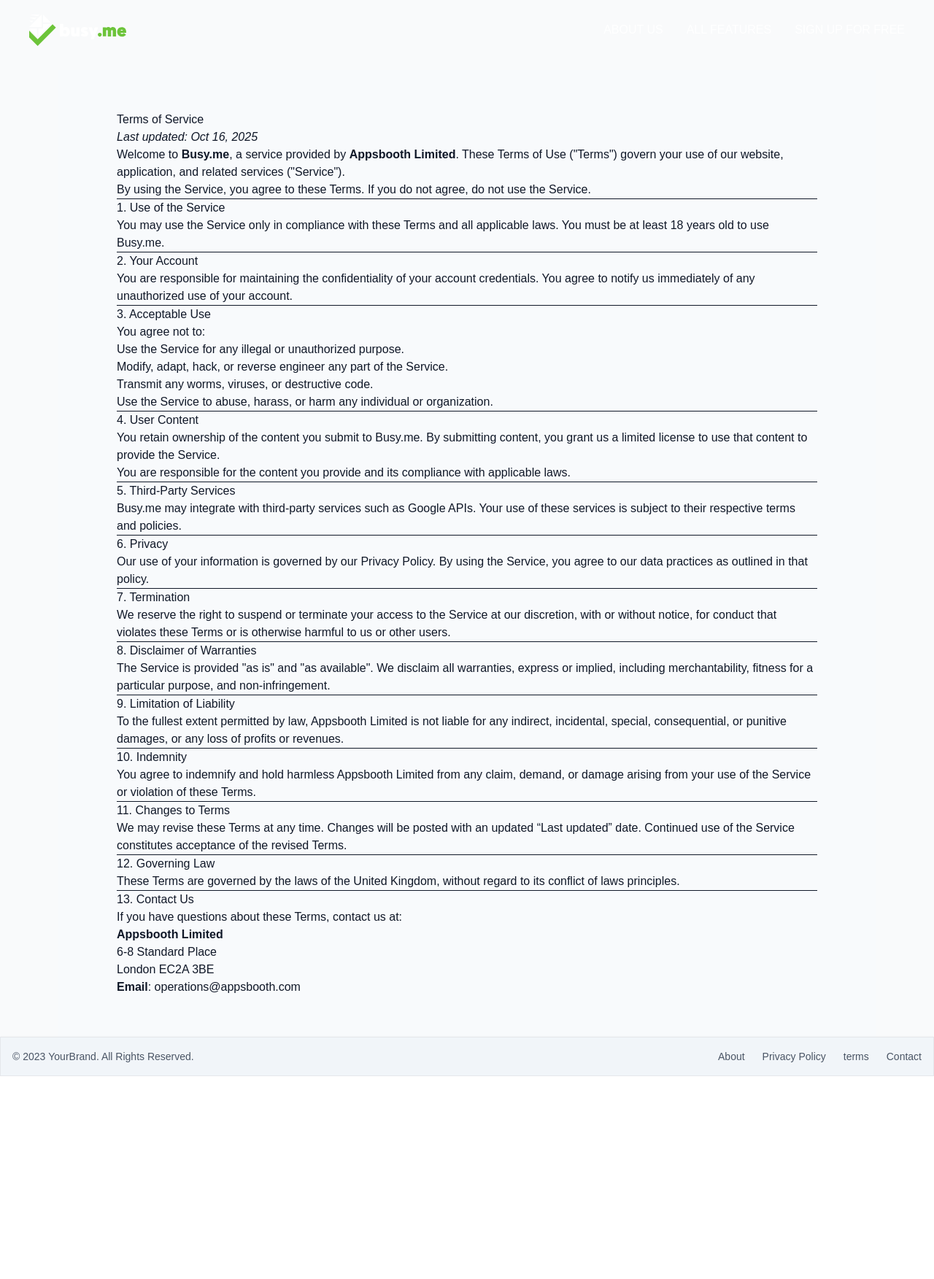
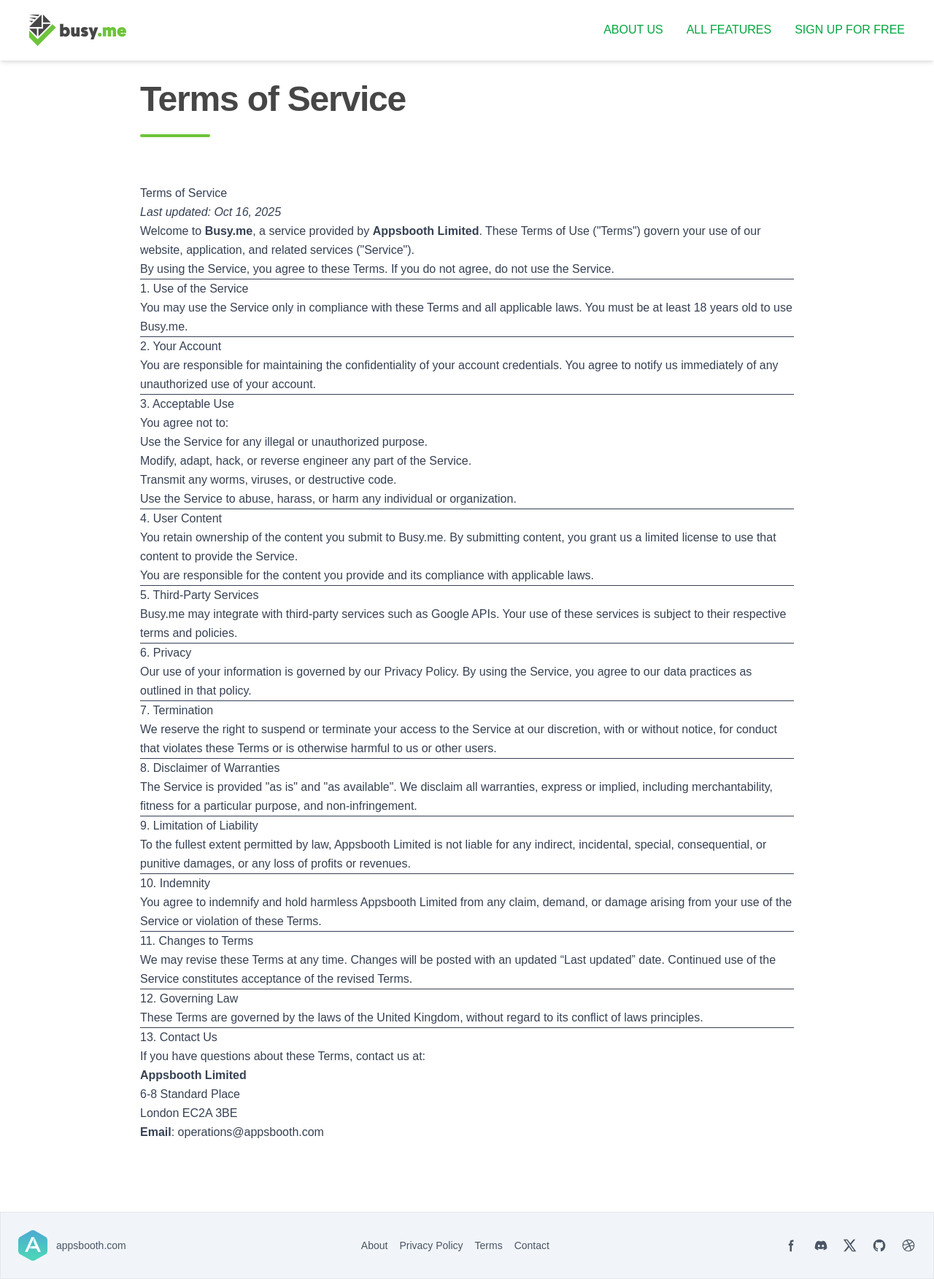
Before and after one commit to amin3003/busy.me, a Next.js app: page /terms in a window 1280 px wide. Shown: the whole page at 73% size. Before the commit the page ends 1475 px from the top, so only its background shows below. Built offline with nearby package versions, Linux system fonts and the light colour scheme.

Commit message:
add responsiv + terms and policy page

```diff
--- a/app/globals.css
+++ b/app/globals.css
@@ -19,6 +19,10 @@
   }
 }
 
+html {
+  scroll-behavior: smooth;
+}
+
 body {
   background: var(--background);
   color: var(--foreground);
--- a/app/layout.tsx
+++ b/app/layout.tsx
@@ -1,3 +1,4 @@
+/* Main layout with navbar and footer */
 import type { Metadata } from 'next';
 import './globals.css';
 import { Footer, Navs } from '@/components';
--- a/components/agreements/Agreements.tsx
+++ b/components/agreements/Agreements.tsx
@@ -15,8 +15,7 @@
       try {
         const res = await fetch(`/agreements/${name}.md`);
         if (res.ok) {
-          const text = await res.text();
-          setMarkdown(text);
+          setMarkdown(await res.text());
         } else {
           setMarkdown('# Error: Markdown file not found.');
         }
@@ -28,24 +27,51 @@
     fetchMarkdown();
   }, [name]);
 
+  const title =
+    name === 'privacy_policy'
+      ? 'Privacy Policy'
+      : name === 'terms_of_service'
+      ? 'Terms of Service'
+      : 'Agreement';
+
   return (
-    <div className="bg-gray-50 min-h-screen pt-24 px-4 sm:px-6 lg:px-20">
-      <div className=" w-full bg-slate-50 px-4 sm:px-6 lg:px-20 py-10 lg:py-14 lg:min-h-screen flex flex-col justify-between">
+    <div className="bg-white min-h-screen pt-28 pb-24 px-5 sm:px-8">
+      <header className="max-w-4xl mx-auto mb-16">
+        <h1
+          className="text-4xl sm:text-5xl font-bold tracking-tight"
+          style={{ color: '#464646' }}
+        >
+          {title}
+        </h1>
+
         <div
-          className="prose prose-lg sm:prose-xl text-gray-900
-                     prose-headings:font-semibold
-                     prose-headings:text-gray-800
-                     prose-p:text-gray-700
-                     prose-li:text-gray-700
-                     prose-a:text-blue-600
-                     dark:prose-headings:text-gray-100
-                     dark:prose-p:text-gray-300
-                     dark:prose-li:text-gray-300
-                     dark:prose-a:text-blue-400
-                     "
-          dangerouslySetInnerHTML={{ __html: marked(markdown) }}
+          className="mt-6 h-1 w-24 rounded-full"
+          style={{ backgroundColor: '#6DC43A' }}
         />
-      </div>
+      </header>
+
+      <main
+        className="
+          max-w-4xl mx-auto
+          prose prose-lg sm:prose-xl
+          text-gray-700
+          leading-relaxed
+
+          prose-headings:font-bold
+          prose-headings:tracking-tight
+          prose-headings:text-gray-900
+          prose-h2:mt-12 prose-h2:mb-4
+          prose-h3:mt-10 prose-h3:mb-3
+
+          prose-p:my-4
+          prose-li:my-1.5
+          prose-strong:text-gray-900
+
+          prose-a:no-underline
+          hover:prose-a:underline
+        "
+        dangerouslySetInnerHTML={{ __html: marked(markdown) }}
+      />
     </div>
   );
 }
--- a/components/home/Banner.tsx
+++ b/components/home/Banner.tsx
@@ -1,22 +1,31 @@
 'use client';
 
 import Link from 'next/link';
+import Image from 'next/image';
 
 export default function Banner() {
+  const scrollToAbout = () => {
+    const about = document.getElementById('about');
+    if (about) about.scrollIntoView({ behavior: 'smooth' });
+  };
+
   return (
-    <div className="relative isolate h-screen flex items-center justify-center bg-gray-900 overflow-hidden">
-      {/* Background Image */}
-      <div
-        className="absolute inset-0 -z-10 bg-cover bg-center bg-no-repeat"
-        style={{ backgroundImage: "url('/home/banner.jpg')" }}
+    <div className="relative isolate h-screen flex items-center justify-center overflow-hidden">
+      {/* Background image using next/image */}
+      <Image
+        src="/home/banner.jpg"
+        alt="Banner Background"
+        fill
+        className="object-cover object-center -z-10"
+        priority
       />
 
-      {/* Gradient Overlay / Shapes */}
+      {/* Gradient overlay */}
       <div aria-hidden="true" className="absolute inset-0 -z-10 bg-black/40" />
 
-      {/* Hero Content */}
+      {/* Hero content */}
       <div className="relative z-10 text-center px-6 max-w-3xl">
-        <h1 className="text-4xl md:text-6xl font-bold text-white mb-6">
+        <h1 className="text-4xl md:text-6xl font-bold text-white mb-6 capitalize">
           A new way of working with{' '}
           <span className="text-[#6DC43A]">emails</span>
         </h1>
@@ -30,43 +39,21 @@
         <div className="flex flex-col sm:flex-row items-center justify-center gap-4">
           <Link
             href="https://my.busy.me"
+            target="_blank"
+            rel="noopener noreferrer"
             className="rounded-md bg-[#6DC43A] px-8 py-3 text-sm font-semibold text-white hover:shadow-lg transition-all"
           >
             SIGN UP FOR FREE
           </Link>
 
           <button
-            onClick={() => {
-              const about = document.getElementById('about');
-              if (about) about.scrollIntoView({ behavior: 'smooth' });
-            }}
+            onClick={scrollToAbout}
             className="text-sm font-semibold text-white hover:text-[#6DC43A] transition-colors"
           >
             Learn more <span aria-hidden="true">→</span>
           </button>
         </div>
       </div>
-
-      {/* Decorative Background Shapes */}
-      <div
-        aria-hidden="true"
-        className="absolute inset-x-0 top-0 -z-10 transform-gpu overflow-hidden blur-3xl"
-      >
-        <div
-          style={{
-            clipPath:
-              'polygon(74.1% 44.1%, 100% 61.6%, 97.5% 26.9%, 85.5% 0.1%, 80.7% 2%, 72.5% 32.5%, 60.2% 62.4%, 52.4% 68.1%, 47.5% 58.3%, 45.2% 34.5%, 27.5% 76.7%, 0.1% 64.9%, 17.9% 100%, 27.6% 76.8%, 76.1% 97.7%, 74.1% 44.1%)',
-          }}
-          className="w-[72rem] h-[36rem] bg-gradient-to-tr from-[#ff80b5] to-[#9089fc] opacity-30 -translate-x-1/2 rotate-30 absolute left-1/2 top-[-10rem]"
-        />
-        <div
-          style={{
-            clipPath:
-              'polygon(74.1% 44.1%, 100% 61.6%, 97.5% 26.9%, 85.5% 0.1%, 80.7% 2%, 72.5% 32.5%, 60.2% 62.4%, 52.4% 68.1%, 47.5% 58.3%, 45.2% 34.5%, 27.5% 76.7%, 0.1% 64.9%, 17.9% 100%, 27.6% 76.8%, 76.1% 97.7%, 74.1% 44.1%)',
-          }}
-          className="w-[72rem] h-[36rem] bg-gradient-to-tr from-[#ff80b5] to-[#9089fc] opacity-30 -translate-x-1/2 absolute left-1/2 bottom-[-10rem]"
-        />
-      </div>
     </div>
   );
 }
--- a/components/home/Home.tsx
+++ b/components/home/Home.tsx
@@ -1,5 +1,7 @@
+'use client';
+import { useEffect } from 'react';
+import { usePathname } from 'next/navigation';
 import {
-  Agreements,
   Banner,
   Carousel,
   FeatureShowcase,
@@ -7,12 +9,45 @@
 } from '@/components';
 
 export default function Home() {
+  const pathname = usePathname();
+
+  // Function to scroll to a section by ID
+  const scrollToHash = (hash: string) => {
+    const el = document.getElementById(hash);
+    if (el) {
+      const yOffset = -90; // adjust for fixed navbar
+      const y = el.getBoundingClientRect().top + window.pageYOffset + yOffset;
+      window.scrollTo({ top: y, behavior: 'smooth' });
+    }
+  };
+
+  useEffect(() => {
+    // Scroll on initial load
+    if (window.location.hash) {
+      scrollToHash(window.location.hash.replace('#', ''));
+    }
+
+    // Listen for hash changes on the same page
+    const onHashChange = () => {
+      const hash = window.location.hash.replace('#', '');
+      if (hash) scrollToHash(hash);
+    };
+
+    window.addEventListener('hashchange', onHashChange);
+    return () => window.removeEventListener('hashchange', onHashChange);
+  }, [pathname]);
+
   return (
     <div className="">
       <Banner />
       <Carousel />
-      <FeatureShowcase />
-      <AboutUs />
+      <section id="all-features">
+        <FeatureShowcase />
+      </section>
+      <section id="about-us">
+        <AboutUs />
+      </section>
+
     </div>
   );
 }
--- a/components/navs/Footer.tsx
+++ b/components/navs/Footer.tsx
@@ -1,37 +1,59 @@
+import Image from 'next/image';
+import Link from 'next/link';
+
 export default function Footer() {
+  const links = [
+    { href: '/#about-us', label: 'About' },
+    { href: '/privacy-policy', label: 'Privacy Policy' },
+    { href: '/terms', label: 'Terms' },
+    { href: '#', label: 'Contact' },
+  ];
+
+  const socials = [
+    { href: '#', label: 'Facebook', icon: <path fillRule="evenodd" d="M13.135 6H15V3h-1.865a4.147 4.147 0 0 0-4.142 4.142V9H7v3h2v9.938h3V12h2.021l.592-3H12V6.591A.6.6 0 0 1 12.592 6h.543Z" clipRule="evenodd" /> },
+    { href: '#', label: 'Discord', icon: <path d="M18.942 5.556a16.3 16.3 0 0 0-4.126-1.3 12.04 12.04 0 0 0-.529 1.1 15.175 15.175 0 0 0-4.573 0 11.586 11.586 0 0 0-.535-1.1 16.274 16.274 0 0 0-4.129 1.3 17.392 17.392 0 0 0-2.868 11.662 15.785 15.785 0 0 0 4.963 2.521c.41-.564.773-1.16 1.084-1.785a10.638 10.638 0 0 1-1.706-.83l.418-.331a11.664 11.664 0 0 0 10.118 0l.418.331c-.544.328-1.116.606-1.71.832a12.58 12.58 0 0 0 1.084 1.785 16.46 16.46 0 0 0 5.064-2.595 17.286 17.286 0 0 0-2.973-11.59ZM8.678 14.813a1.94 1.94 0 0 1-1.8-2.045 1.93 1.93 0 0 1 1.8-2.047 1.918 1.918 0 0 1 1.8 2.047 1.929 1.929 0 0 1-1.8 2.045Zm6.644 0a1.94 1.94 0 0 1-1.8-2.045 1.93 1.93 0 0 1 1.8-2.047 1.919 1.919 0 0 1 1.8 2.047 1.93 1.93 0 0 1-1.8 2.045Z" /> },
+    { href: '#', label: 'Twitter', icon: <path d="M13.795 10.533 20.68 2h-3.073l-5.255 6.517L7.69 2H1l7.806 10.91L1.47 22h3.074l5.705-7.07L15.31 22H22l-8.205-11.467Zm-2.38 2.95L9.97 11.464 4.36 3.627h2.31l4.528 6.317 1.443 2.02 6.018 8.409h-2.31l-4.934-6.89Z" /> },
+    { href: '#', label: 'GitHub', icon: <path fillRule="evenodd" d="M12.006 2a9.847 9.847 0 0 0-6.484 2.44 10.32 10.32 0 0 0-3.393 6.17 10.48 10.48 0 0 0 1.317 6.955 10.045 10.045 0 0 0 5.4 4.418c.504.095.683-.223.683-.494 0-.245-.01-1.052-.014-1.908-2.78.62-3.366-1.21-3.366-1.21a2.711 2.711 0 0 0-1.11-1.5c-.907-.637.07-.621.07-.621.317.044.62.163.885.346.266.183.487.426.647.71.135.253.318.476.538.655a2.079 2.079 0 0 0 2.37.196c.045-.52.27-1.006.635-1.37-2.219-.259-4.554-1.138-4.554-5.07a4.022 4.022 0 0 1 1.031-2.75 3.77 3.77 0 0 1 .096-2.713s.839-.275 2.749 1.05a9.26 9.26 0 0 1 5.004 0c1.906-1.325 2.74-1.05 2.74-1.05.37.858.406 1.828.101 2.713a4.017 4.017 0 0 1 1.029 2.75c0 3.939-2.339 4.805-4.564 5.058a2.471 2.471 0 0 1 .679 1.897c0 1.372-.012 2.477-.012 2.814 0 .272.18.592.687.492a10.05 10.05 0 0 0 5.388-4.421 10.473 10.473 0 0 0 1.313-6.948 10.32 10.32 0 0 0-3.39-6.165A9.847 9.847 0 0 0 12.007 2Z" clipRule="evenodd" /> },
+    { href: '#', label: 'Dribbble', icon: <path fillRule="evenodd" d="M12 2a10 10 0 1 0 10 10A10.009 10.009 0 0 0 12 2Zm6.613 4.614a8.523 8.523 0 0 1 1.93 5.32 20.093 20.093 0 0 0-5.949-.274c-.059-.149-.122-.292-.184-.441a23.879 23.879 0 0 0-.566-1.239 11.41 11.41 0 0 0 4.769-3.366ZM10 3.707a8.82 8.82 0 0 1 2-.238 8.5 8.5 0 0 1 5.664 2.152 9.608 9.608 0 0 1-4.476 3.087A45.755 45.755 0 0 0 10 3.707Zm-6.358 6.555a8.57 8.57 0 0 1 4.73-5.981 53.99 53.99 0 0 1 3.168 4.941 32.078 32.078 0 0 1-7.9 1.04h.002Zm2.01 7.46a8.51 8.51 0 0 1-2.2-5.707v-.262a31.641 31.641 0 0 0 8.777-1.219c.243.477.477.964.692 1.449-.114.032-.227.067-.336.1a13.569 13.569 0 0 0-6.942 5.636l.009.003ZM12 20.556a8.508 8.508 0 0 1-5.243-1.8 11.717 11.717 0 0 1 6.7-5.332.509.509 0 0 1 .055-.02 35.65 35.65 0 0 1 1.819 6.476 8.476 8.476 0 0 1-3.331.676Zm4.772-1.462A37.232 37.232 0 0 0 15.113 13a12.513 12.513 0 0 1 5.321.364 8.56 8.56 0 0 1-3.66 5.73h-.002Z" clipRule="evenodd" /> },
+  ];
+
   return (
     <footer className="bg-slate-100 shadow-sm border border-gray-200">
-      <div className="w-full mx-auto max-w-screen-xl p-4 md:flex md:items-center md:justify-between">
-        <span className="text-sm text-gray-600 sm:text-center">
-          © 2023{' '}
-          <a href="#" className="hover:underline font-medium">
-            YourBrand
-          </a>
-          . All Rights Reserved.
-        </span>
+      <div className="max-w-7xl mx-auto p-6 flex flex-col md:flex-row md:items-center md:justify-between gap-6">
+        {/* Logo */}
+        <div className="flex items-center gap-3 text-sm text-gray-600 justify-center md:justify-start">
+          <Image src="/home/appsbooth.png" alt="Logo" width={40} height={40} />
+          <Link href="/" className="hover:underline">
+            appsbooth.com
+          </Link>
+        </div>
 
-        <ul className="flex flex-wrap items-center mt-3 text-sm font-medium text-gray-600 sm:mt-0">
-          <li>
-            <a href="#" className="hover:underline me-4 md:me-6">
-              About
-            </a>
-          </li>
-          <li>
-            <a href="/privacy-policy" className="hover:underline me-4 md:me-6">
-              Privacy Policy
-            </a>
-          </li>
-          <li>
-            <a href="/terms" className="hover:underline me-4 md:me-6">
-              terms
-            </a>
-          </li>
-          <li>
-            <a href="#" className="hover:underline">
-              Contact
-            </a>
-          </li>
+        {/* Links */}
+        <ul className="flex flex-wrap justify-center gap-4 text-sm font-medium text-gray-600">
+          {links.map((item, i) => (
+            <li key={i}>
+              <Link href={item.href} className="hover:underline capitalize">
+                {item.label}
+              </Link>
+            </li>
+          ))}
         </ul>
+
+        {/* Social Icons */}
+        <div className="flex justify-center gap-5">
+          {socials.map((item, i) => (
+            <Link
+              key={i}
+              href={item.href}
+              aria-label={item.label}
+              className="text-gray-600 hover:text-black transition"
+            >
+              <svg className="w-5 h-5" fill="currentColor" viewBox="0 0 24 24">
+                {item.icon}
+              </svg>
+            </Link>
+          ))}
+        </div>
       </div>
     </footer>
   );
--- a/components/navs/Navs.tsx
+++ b/components/navs/Navs.tsx
@@ -1,26 +1,36 @@
 'use client';
 
-import { useState, useEffect } from 'react';
+import { usePathname } from 'next/navigation';
 import Image from 'next/image';
+import { useEffect, useState } from 'react';
 
 const navLinks = [
-  { name: 'ABOUT US', href: '#about-us' },
-  { name: 'ALL FEATURES', href: '#all-features' },
-  { name: 'SIGN UP FOR FREE', href: '#' },
+  { name: 'ABOUT US', href: '/#about-us' },
+  { name: 'ALL FEATURES', href: '/#all-features' },
+  { name: 'SIGN UP FOR FREE', href: 'https://my.busy.me' },
 ];
+
 export default function Navbar() {
-  const [menuOpen, setMenuOpen] = useState(false);
-  const [hasWhiteBg, setHasWhiteBg] = useState(false);
+  const pathname = usePathname();
+
+  const whiteRoutes = ['/terms', '/privacy-policy', '/contact'];
+
+  const isFixedWhite = whiteRoutes.includes(pathname);
+
+  const [hasWhiteBg, setHasWhiteBg] = useState(isFixedWhite);
 
   useEffect(() => {
+    if (isFixedWhite) return;
+
     const handleScroll = () => {
       setHasWhiteBg(window.scrollY > 50);
-      if (menuOpen) setMenuOpen(false);
     };
 
     window.addEventListener('scroll', handleScroll);
     return () => window.removeEventListener('scroll', handleScroll);
-  }, [menuOpen]);
+  }, [isFixedWhite]);
+
+  const [menuOpen, setMenuOpen] = useState(false);
 
   return (
     <nav
@@ -29,8 +39,7 @@
       }`}
     >
       <div className="w-screen-xl flex justify-between mx-auto px-5 md:px-10 py-2 md:py-5">
-        {/* Logo */}
-        <a href="#" className="flex items-center space-x-3 rtl:space-x-reverse">
+        <a href="/" className="flex items-center space-x-3 rtl:space-x-reverse">
           <Image
             src={`/logos/${hasWhiteBg ? 'logo-black.svg' : 'logo-white.svg'}`}
             alt="Logo"
@@ -39,17 +48,14 @@
           />
         </a>
 
-        {/* Burger Button */}
         <button
           type="button"
           onClick={() => setMenuOpen(!menuOpen)}
-          className={`inline-flex items-center p-2 w-10 h-10 justify-center text-sm rounded-lg md:hidden focus:outline-none focus:ring-2 ${
-            hasWhiteBg
-              ? 'text-gray-700 focus:ring-gray-200'
-              : 'text-white focus:ring-white'
-          }`}
           aria-label="Toggle main menu"
           aria-expanded={menuOpen}
+          className={`inline-flex items-center p-2 w-10 h-10 justify-center text-sm rounded-lg md:hidden focus:outline-none focus:ring-2 ${
+            hasWhiteBg ? 'text-gray-700' : 'text-white'
+          }`}
         >
           <svg
             className="w-5 h-5"
@@ -67,21 +73,20 @@
           </svg>
         </button>
 
-        {/* Menu Items */}
         <div
           className={`${
             menuOpen ? 'flex' : 'hidden'
-          } absolute md:static top-16 left-0 w-full md:bg-transparent md:flex md:flex-row md:items-center md:justify-end md:gap-10 flex flex-col`}
+          } absolute md:static top-16 left-0 w-full md:flex md:flex-row md:items-center md:justify-end md:gap-10 flex flex-col bg-white md:bg-transparent`}
         >
-          <ul className="font-medium flex flex-col p-4 md:flex-row md:space-x-8 md:p-0  md:mt-0 border  rounded-md bg-white md:border-0 md:bg-transparent">
+          <ul className="font-medium flex flex-col p-4 md:flex-row md:space-x-8 md:p-0 border rounded-md bg-white md:border-0 md:bg-transparent">
             {navLinks.map((link) => (
               <li key={link.name}>
                 <a
                   href={link.href}
-                  className={`block py-2 px-3 rounded-sm md:p-0 text-black ${
+                  className={`block py-2 px-3 rounded-sm md:p-0 ${
                     hasWhiteBg
-                      ? 'text-green-600 focus:ring-gray-200'
-                      : 'text-green-600 md:text-white md:focus:ring-white'
+                      ? 'text-green-600'
+                      : 'text-green-600 md:text-white'
                   }`}
                 >
                   {link.name}
```
Also changed, not shown: components/AboutUs/AboutUs.tsx (+10 -11 lines), components/Carousel/carousel.tsx (+22 -46 lines), components/FeatureShowcase/FeatureShowcase.tsx (+36 -20 lines), components/StepCard/StepCard.tsx (+13 -34 lines).
